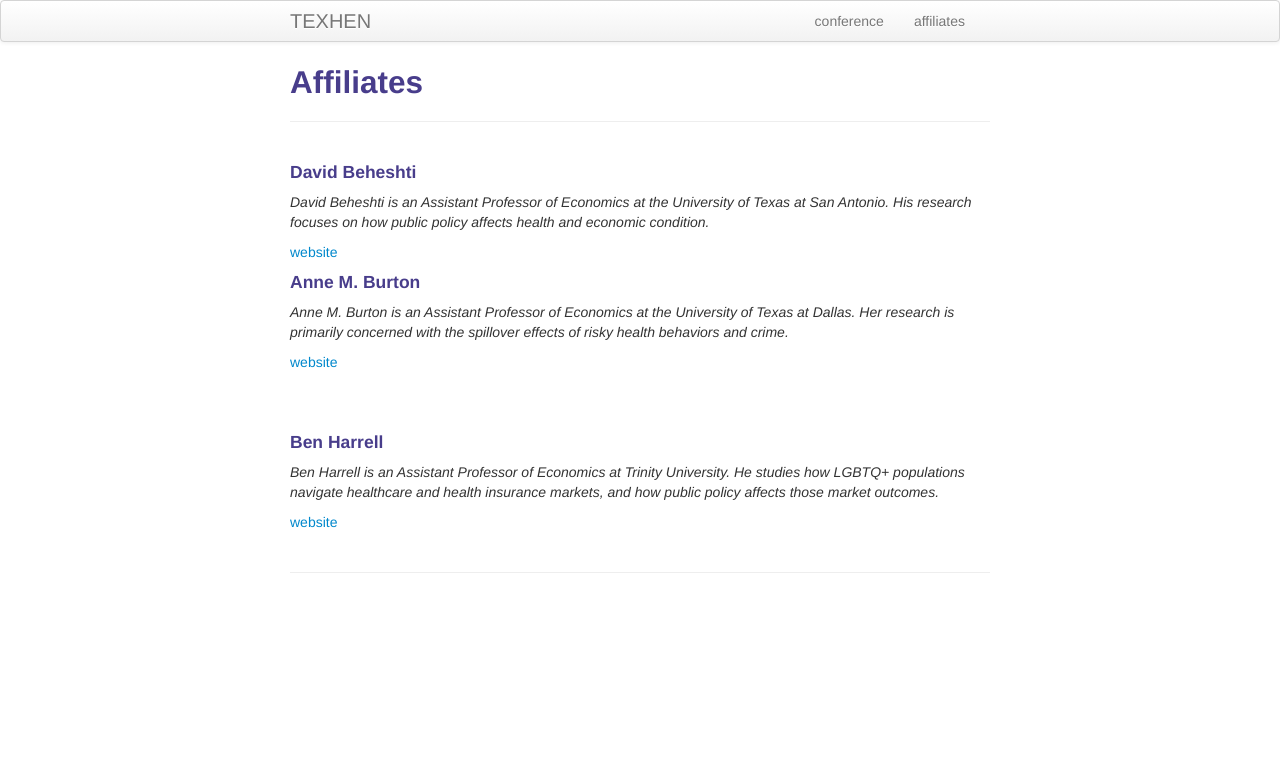
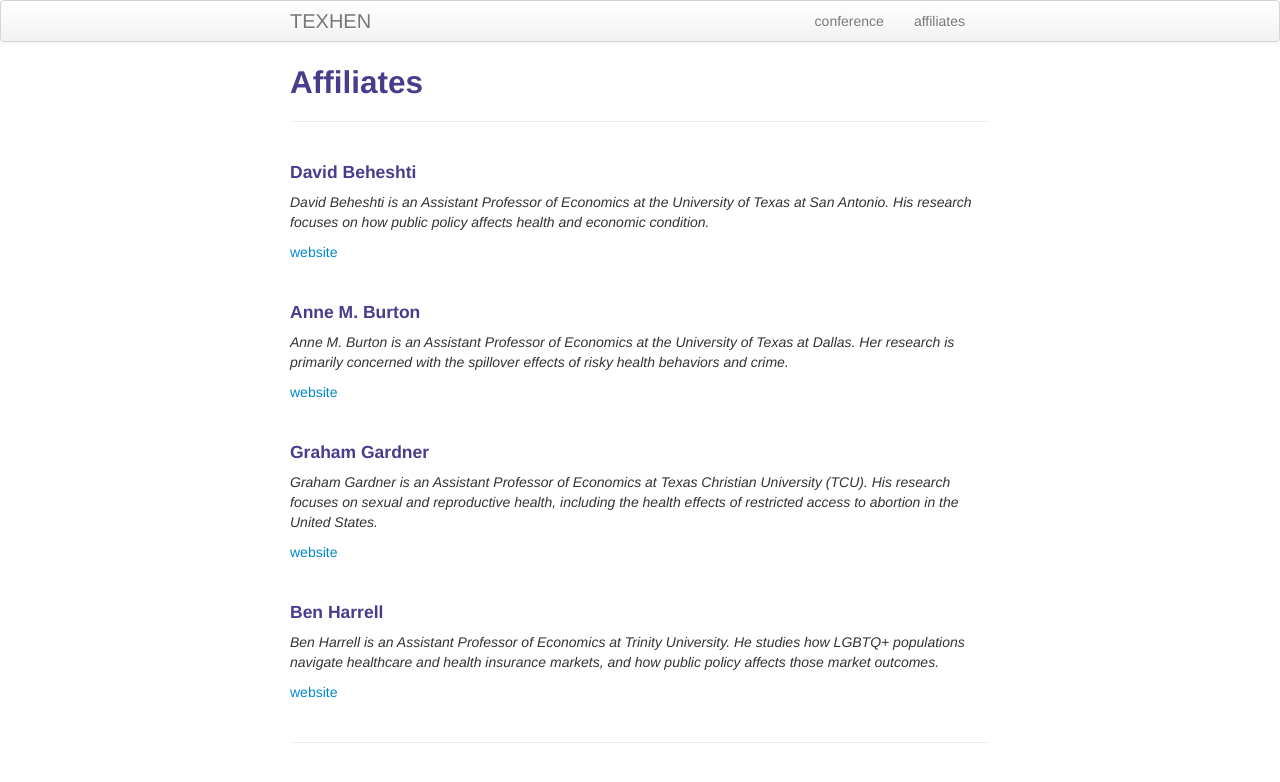
Before and after one commit to texhen/texhen.github.io, a Jekyll site: the page built from pages/affiliates.md, in a window 1280 px wide. Shown: the top 782 px of the page. Built offline with Jekyll 4.4.1, drawn with Linux system fonts in a browser that asks for light colours.

Commit message:
Update affiliates.md

```diff
--- a/pages/affiliates.md
+++ b/pages/affiliates.md
@@ -9,18 +9,28 @@ description: TEXHEN affiliates
 
 [website](https://sites.google.com/view/davidbeheshti/home)
 
+<br/>
+
 #### Anne M. Burton
 *Anne M. Burton is an Assistant Professor of Economics at the University of Texas at Dallas. Her research is primarily concerned with the spillover effects of risky health behaviors and crime.*
 
 [website](https://annemburton.com)
 
 <br/>
+
+#### Graham Gardner
+*Graham Gardner is an Assistant Professor of Economics at Texas Christian University (TCU). His research focuses on sexual and reproductive health, including the health effects of restricted access to abortion in the United States.*
+
+[website](https://www.grahamgardnerecon.com/)
+
 <br/>
 
 #### Ben Harrell
 *Ben Harrell is an Assistant Professor of Economics at Trinity University. He studies how LGBTQ+ populations navigate healthcare and health insurance markets, and how public policy affects those market outcomes.*
 
 [website](https://www.benharrellecon.com/)
+
+
 <!-- Note: this is how to write a comment in HTML. Everything in here won't show up on your webpage.-->
 
 <!--
```
